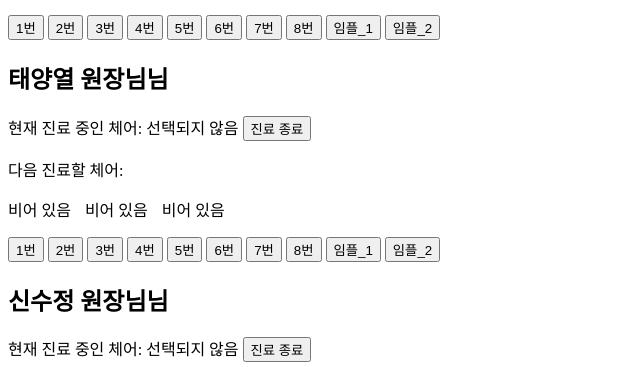
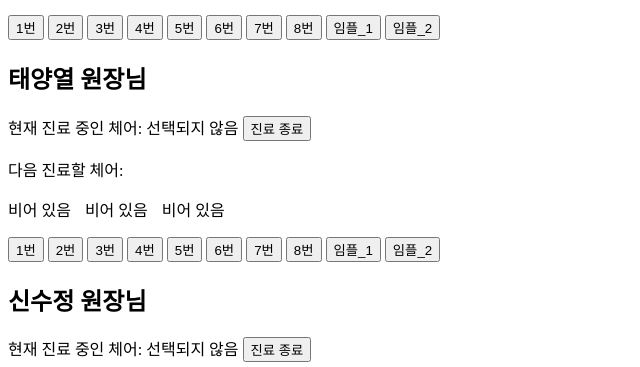
Before and after one commit to kimyungsoo/Doctor_sequence, a website: page popup.html in a window 1280 px wide. Shown: the part 251-618 px from the top of the page, 0-640 px from the left. Drawn offline with Linux system fonts and the light colour scheme.

Commit message:
Update popup.html

```diff
--- a/popup.html
+++ b/popup.html
@@ -52,7 +52,7 @@
 
   <!-- 의사 2 -->
   <div>
-    <h2>태양열 원장님님</h2>
+    <h2>태양열 원장님</h2>
     <p>현재 진료 중인 체어: <span id="currentChair2">선택되지 않음</span>
       <button onclick="endCurrentChair('doctor2')">진료 종료</button>
     </p>
@@ -79,7 +79,7 @@
 
   <!-- 의사 3 -->
   <div>
-    <h2>신수정 원장님님</h2>
+    <h2>신수정 원장님</h2>
     <p>현재 진료 중인 체어: <span id="currentChair3">선택되지 않음</span>
       <button onclick="endCurrentChair('doctor3')">진료 종료</button>
     </p>
```
